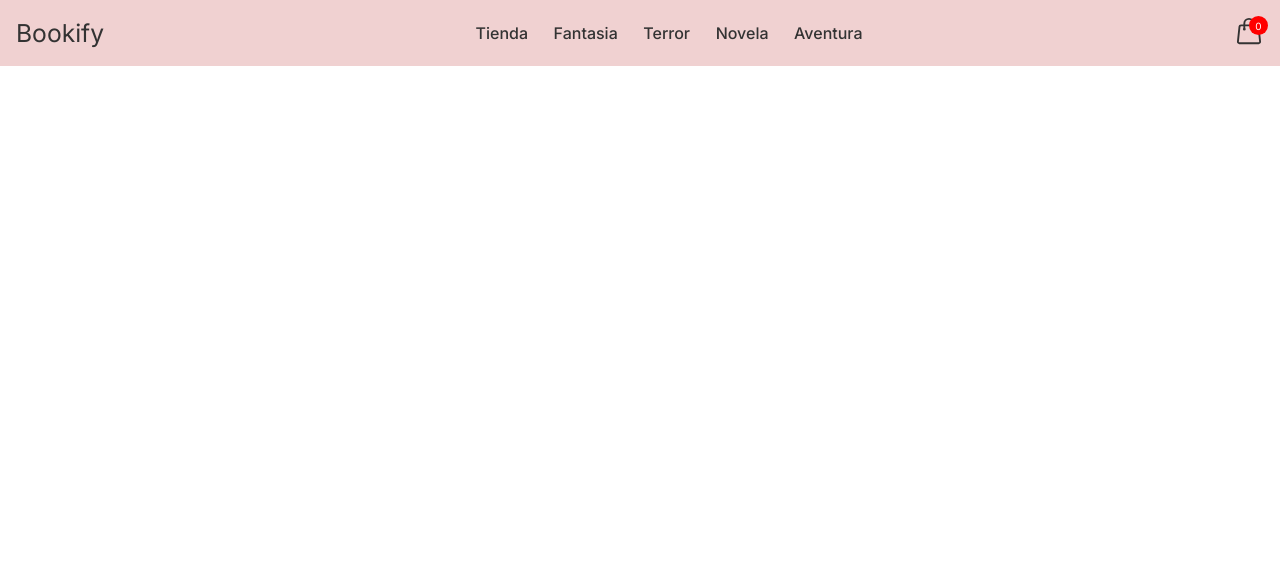
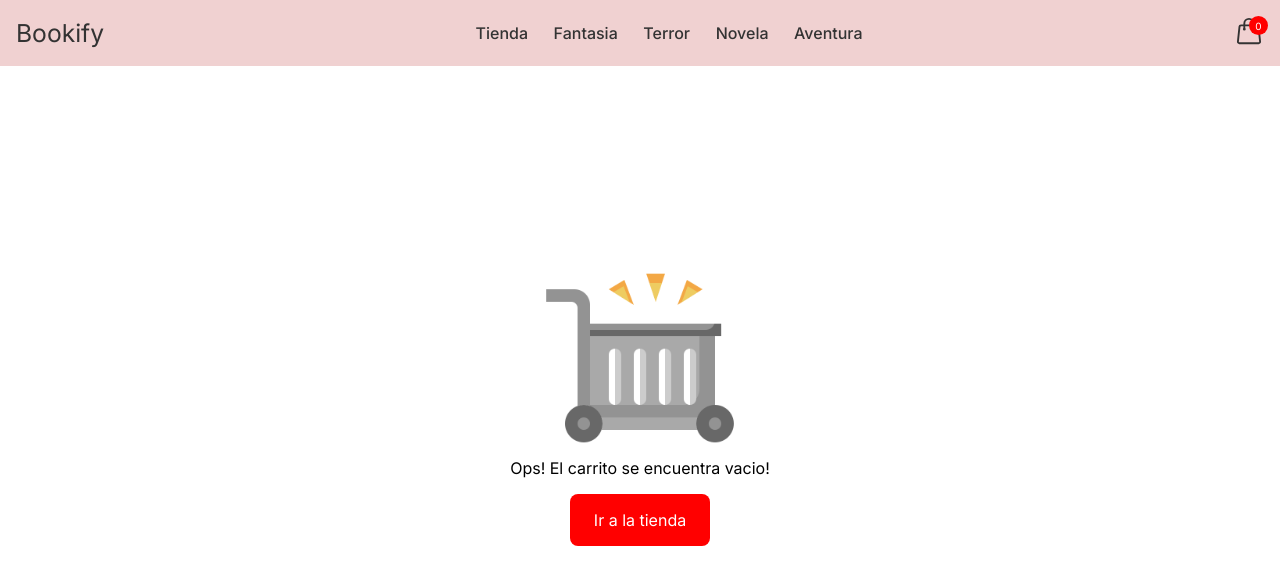
Before and after one commit to ifritzler/coder-react-bookify, a React (Create React App) app: page /carrito in a window 1280 px wide. Shown: the top 584 px of the page. Built offline with nearby package versions, Linux system fonts and the light colour scheme.

Commit message:
add empty cart component

```diff
--- /dev/null
+++ b/src/components/EmptyCart.jsx
@@ -0,0 +1,36 @@
+import { Link } from 'react-router-dom'
+import styled from 'styled-components'
+
+const EmptyCart = () => {
+  return (
+    <EmptyCartContainer>
+      <img src={window.origin + '/carritoVacio2.png'} alt='Jaja' />
+      <p>Ops! El carrito se encuentra vacio!</p>
+      <Link to={'/tienda'}>
+        <div className='cta'>Ir a la tienda</div>
+      </Link>
+    </EmptyCartContainer>
+  )
+}
+export default EmptyCart
+
+const EmptyCartContainer = styled.div`
+  width: 100%;
+  height: 80vh;
+  margin: auto 0;
+  display: flex;
+  justify-content: center;
+  align-items: center;
+  flex-direction: column;
+  img {
+    max-width: 200px;
+    object-fit: contain;
+  }
+  .cta {
+    margin-top: 1rem;
+    background-color: red;
+    color: white;
+    padding: 1rem 1.5rem;
+    border-radius: 8px;
+  }
+`
--- a/src/context/cartContext.js
+++ b/src/context/cartContext.js
@@ -5,7 +5,7 @@ const cartContext = createContext({})
 cartContext.displayName = 'Contexto Carrito'
 
 const CartProvider = ({ children }) => {
-  const [cart, setCart] = useLocalStorage('cart', [])
+  const [cart, setCart] = useLocalStorage('bookify-cart', [])
 
   const isInCart = (id) => {
     return cart.find((prod) => prod.id === id) ? true : false
--- a/src/pages/Cart.jsx
+++ b/src/pages/Cart.jsx
@@ -1,5 +1,6 @@
 import styled from 'styled-components'
 import CartItem from '../components/CartItem'
+import EmptyCart from '../components/EmptyCart'
 import { useCartContext } from '../context/cartContext'
 
 const Cart = () => {
@@ -17,6 +18,7 @@ const Cart = () => {
     removeItem(id)
   }
 
+  if (cart.length > 0) {
     return (
       <CartContainer>
         <CartList id='cart-list'>
@@ -36,6 +38,9 @@ const Cart = () => {
         </CartList>
       </CartContainer>
     )
+  } else {
+    return <EmptyCart />
+  }
 }
 export default Cart
 
--- a/src/pages/ItemDetailContainer.jsx
+++ b/src/pages/ItemDetailContainer.jsx
@@ -18,7 +18,7 @@ const ItemDetailContainer = () => {
       <Breadcrumb
         links={[
           { path: '/', text: 'Home' },
-          { path: '/tienda', text: 'ItemListContainer' },
+          { path: '/tienda', text: 'Tienda' },
         ]}
       />
       <ItemDetail product={{ id, ...product }} />
--- a/src/pages/ItemListContainer.jsx
+++ b/src/pages/ItemListContainer.jsx
@@ -24,7 +24,7 @@ const ItemListContainer = () => {
       <Breadcrumb
         links={[
           { path: '/', text: 'Home' },
-          { path: '/tienda', text: 'ItemListContainer' },
+          { path: '/tienda', text: 'Tienda' },
         ]}
       />
       <ItemList products={products} />
```
Also changed, not shown: public/carritoVacio2.png (added). Lines whose indentation alone changed are shown as unchanged.
